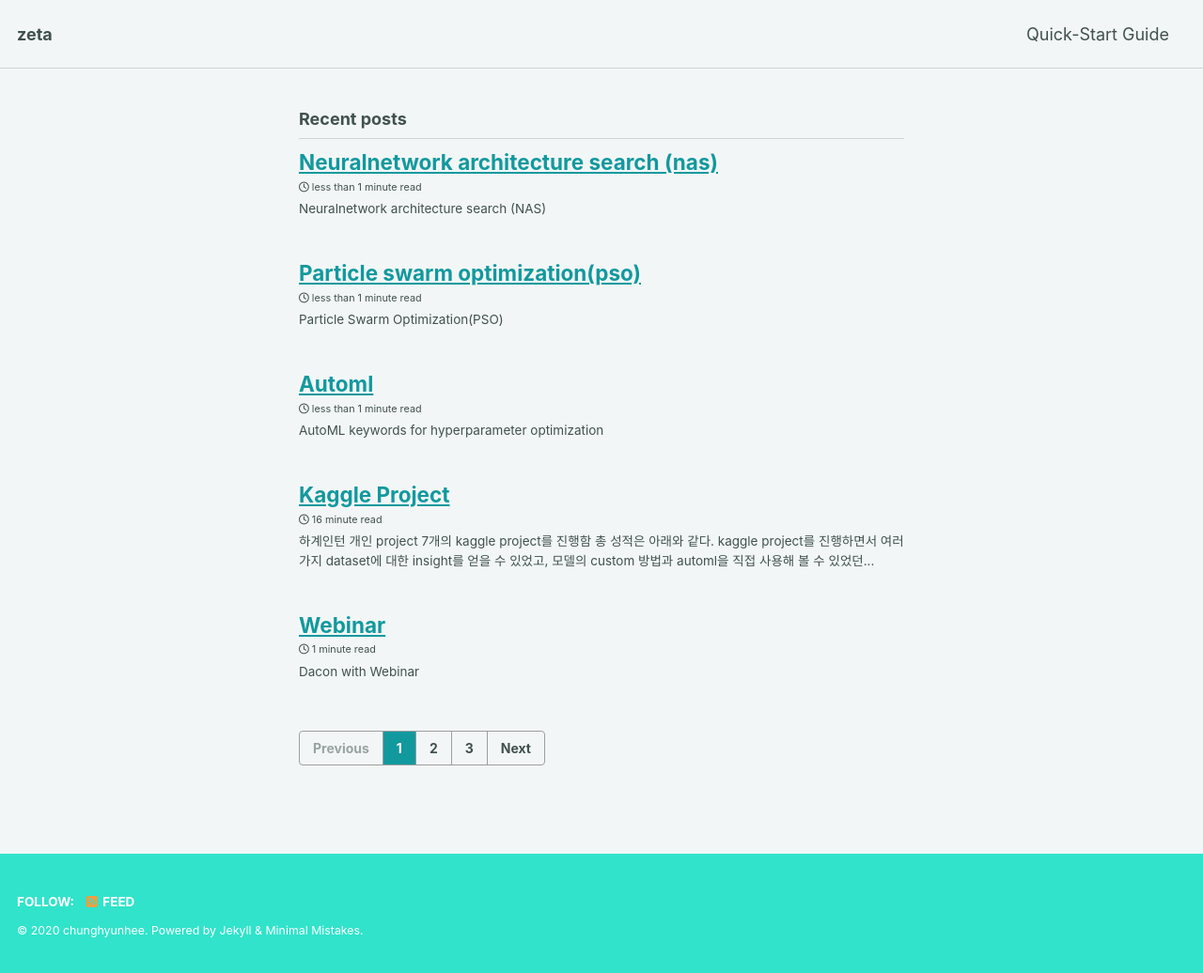
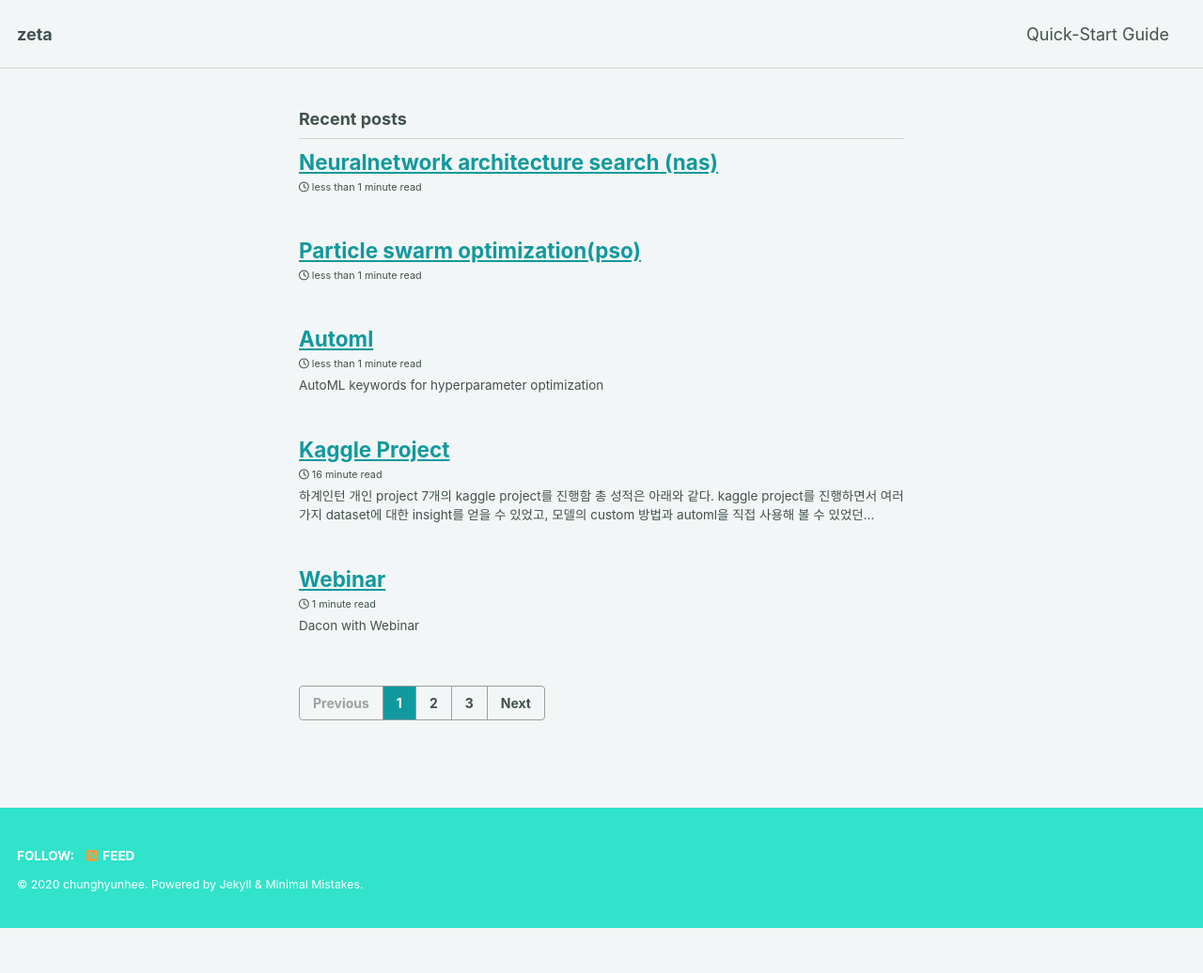
Before and after one commit to chunghyunhee/chunghyunhee.github.io, a Jekyll site: the page built from index.html, in a window 1280 px wide. Shown: the whole page at 94% size. Built offline with Jekyll 4.4.1, drawn with Linux system fonts in a browser that asks for light colours; cached includes are drawn as plain includes; nearby versions of some CDN libraries; the list of posts is cut into pages by our own code; after the commit the page ends 988 px from its top, so only the background shows below that.

Commit message:
modify contend of the post

```diff
--- a/_posts/2020-08-15-Particle Swarm Optimization(PSO).md
+++ b/_posts/2020-08-15-Particle Swarm Optimization(PSO).md
@@ -1,4 +1,4 @@
-# Particle Swarm Optimization(PSO)
+
 
 - PSO는 새나 물고기 무리 등의 사회적 행동 양식에 대한 규칙성을 증명하는 것에 착안하여 개발한 알고리즘이다.
 - 나중에 단순화 되었으며, 최적화 문제를 해결하는데 사용되어짐
--- a/_posts/2020-08-24-Neuralnetwork architecture search (NAS).md
+++ b/_posts/2020-08-24-Neuralnetwork architecture search (NAS).md
@@ -1,4 +1,4 @@
-# Neuralnetwork architecture search (NAS)
+
 
 NAS는 다음의 세가지 component로 이루어진다. 각 component의 하위 항목은 method에 해당한다.
 
```
